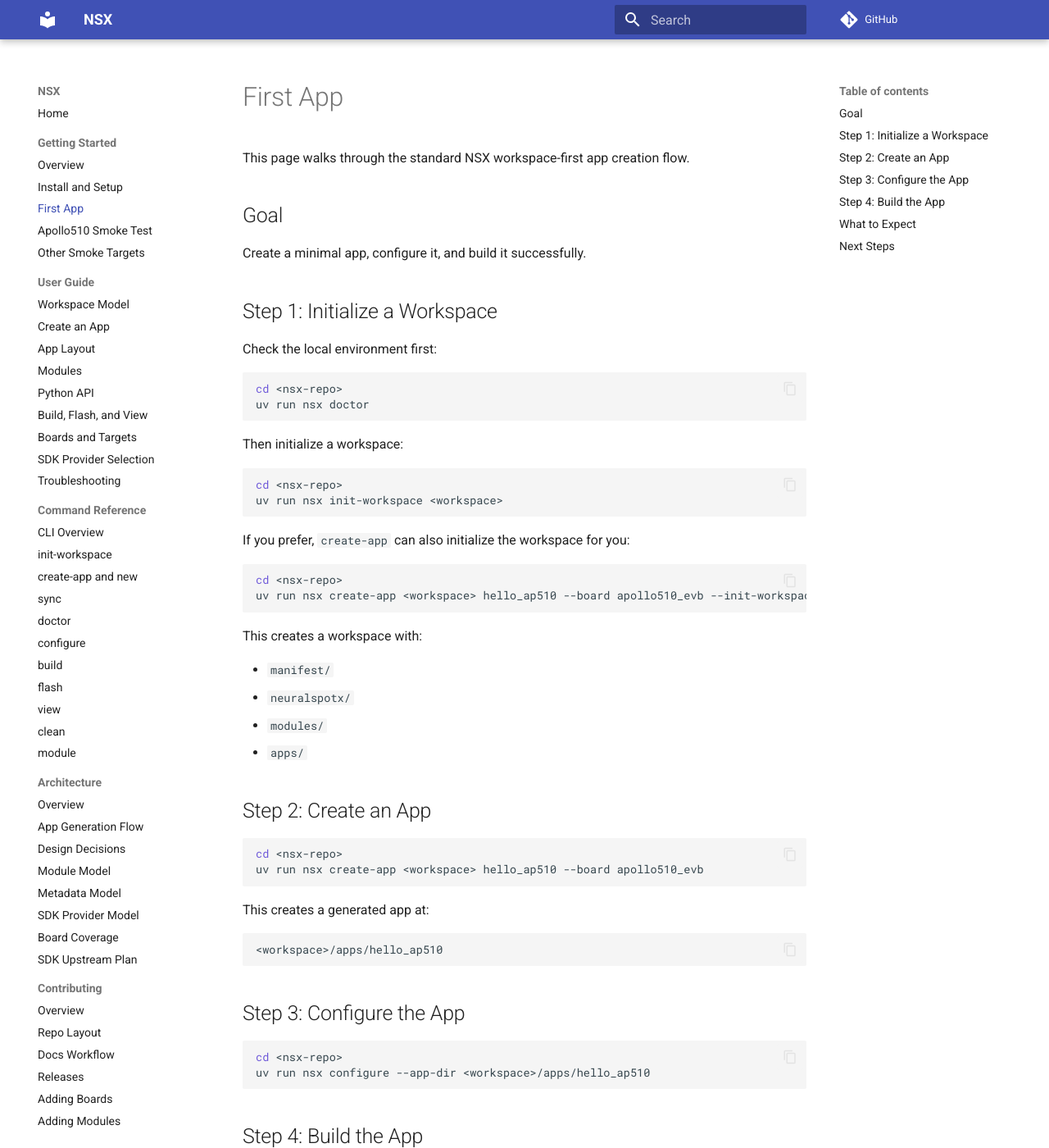
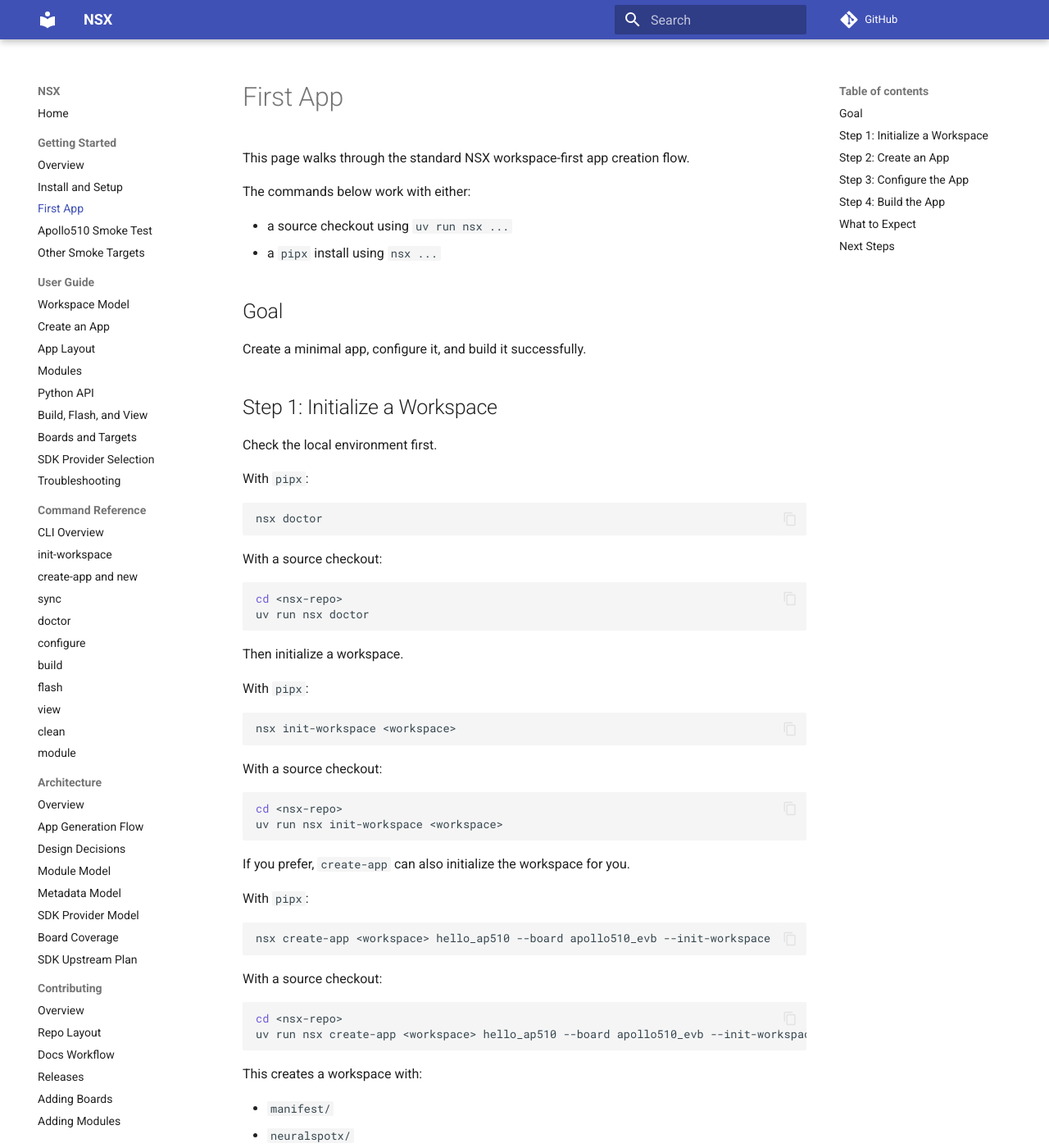
Before and after one commit to AmbiqAI/neuralspotx, an MkDocs documentation site: the page built from docs/getting-started/first-app.md, in a window 1280 px wide and 1400 px high. Shown: the whole window at 82% size. Built offline with MkDocs 1.6.1 and Material for MkDocs 9.7.7, drawn with Linux system fonts in a browser that asks for light colours; comment, search, counter and statistics services are not loaded; some of the changed text lies outside the part shown.

Commit message:
Document pipx install workflow (#1)
* Document pipx install workflow

* Fix README source-checkout commands

````diff
--- a/docs/getting-started/first-app.md
+++ b/docs/getting-started/first-app.md
@@ -1,6 +1,11 @@
 # First App
 
 This page walks through the standard NSX workspace-first app creation flow.
+
+The commands below work with either:
+
+- a source checkout using `uv run nsx ...`
+- a `pipx` install using `nsx ...`
 
 ## Goal
 
@@ -8,21 +13,45 @@ Create a minimal app, configure it, and build it successfully.
 
 ## Step 1: Initialize a Workspace
 
-Check the local environment first:
+Check the local environment first.
+
+With `pipx`:
+
+```bash
+nsx doctor
+```
+
+With a source checkout:
 
 ```bash
 cd <nsx-repo>
 uv run nsx doctor
 ```
 
-Then initialize a workspace:
+Then initialize a workspace.
+
+With `pipx`:
+
+```bash
+nsx init-workspace <workspace>
+```
+
+With a source checkout:
 
 ```bash
 cd <nsx-repo>
 uv run nsx init-workspace <workspace>
 ```
 
-If you prefer, `create-app` can also initialize the workspace for you:
+If you prefer, `create-app` can also initialize the workspace for you.
+
+With `pipx`:
+
+```bash
+nsx create-app <workspace> hello_ap510 --board apollo510_evb --init-workspace
+```
+
+With a source checkout:
 
 ```bash
 cd <nsx-repo>
@@ -38,6 +67,14 @@ This creates a workspace with:
 
 ## Step 2: Create an App
 
+With `pipx`:
+
+```bash
+nsx create-app <workspace> hello_ap510 --board apollo510_evb
+```
+
+With a source checkout:
+
 ```bash
 cd <nsx-repo>
 uv run nsx create-app <workspace> hello_ap510 --board apollo510_evb
@@ -51,12 +88,28 @@ This creates a generated app at:
 
 ## Step 3: Configure the App
 
+With `pipx`:
+
+```bash
+nsx configure --app-dir <workspace>/apps/hello_ap510
+```
+
+With a source checkout:
+
 ```bash
 cd <nsx-repo>
 uv run nsx configure --app-dir <workspace>/apps/hello_ap510
 ```
 
 ## Step 4: Build the App
+
+With `pipx`:
+
+```bash
+nsx build --app-dir <workspace>/apps/hello_ap510
+```
+
+With a source checkout:
 
 ```bash
 cd <nsx-repo>
````
Also changed, not shown: README.md (+10 -1 lines), docs/getting-started/install.md (+30 -4 lines).
